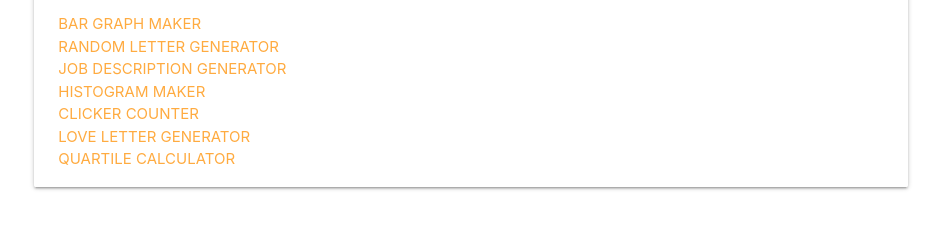
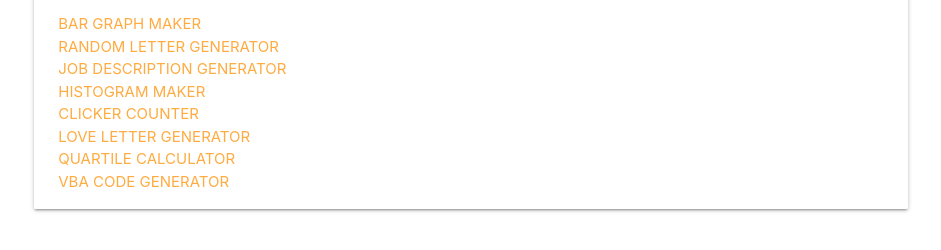
Before and after one commit to atharvtathe/atharvtathe.github.io, a plain HTML site: page index.html in a window 1280 px wide. Shown: the part 200-450 px from the top of the page, without its empty margins (169-1110 px from the left). Drawn offline with nearby package versions, Linux system fonts and the light colour scheme.

Commit message:
Update index.html

```diff
--- a/index.html
+++ b/index.html
@@ -39,6 +39,8 @@
 
                  <br/>
                     <a href="https://quartilecalculator.net/">Quartile Calculator</a>
+                  <br/>
+                    <a href="https://www.vbacodegenerator.com/">VBA Code Generator</a>
               </div>
 
           </div>
```
